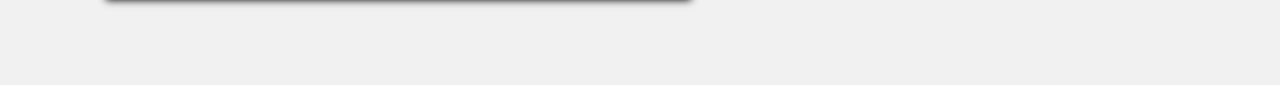
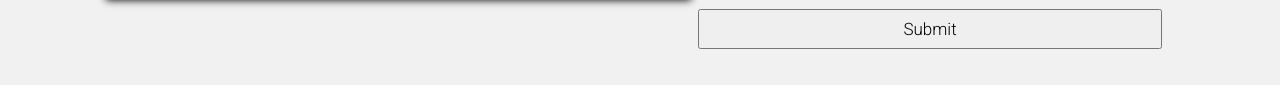
Before and after one commit to betterlogics/cable_cum-Arslan, a plain HTML site: page assets/cable.html in a window 1280 px wide. Shown: the part 4158-4268 px from the top of the page. Drawn offline with Linux system fonts and the light colour scheme; a web font is replaced by a local one.

Commit message:
main commit

```diff
--- a/assets/cable.html
+++ b/assets/cable.html
@@ -233,8 +233,9 @@ Now we have a solution for all your slow internet connections. We bring you; www
 <div class="grop">
 <label for="massage">Text</label>
 <textarea name="massage" id="massage" cols="30" rows="8"></textarea>
-
 </div>
+<div class="button">
+<input type="button" value="Submit" ></div>
         </form>
 
 
--- a/assets/css/style.css
+++ b/assets/css/style.css
@@ -360,7 +360,7 @@ margin: 24px 2px 22px 14px;
   #form{
     background-color: rgb(247, 247, 247);
     width: 100%;
-    height: 45pc;
+    height: 49pc;
   }
   #contact-box{
     display: block;
@@ -387,6 +387,13 @@ height: 542px;
   #contact-box label{
     font-size: 25px;
   }
+
+  .button {
+    width: 464px;
+    margin: 13px 2px 2px 2px;
+
+  }
+
   footer{
     text-align: center;
     width: 100%;
```
